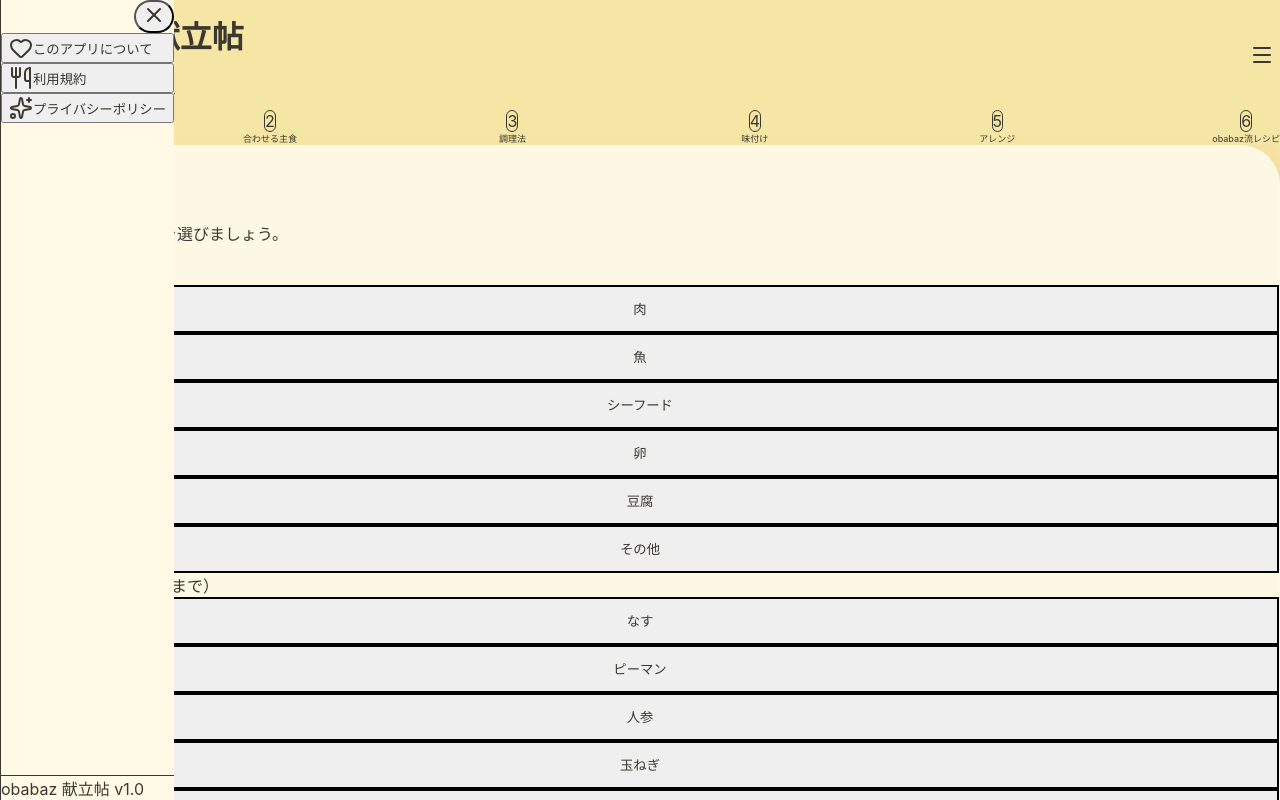
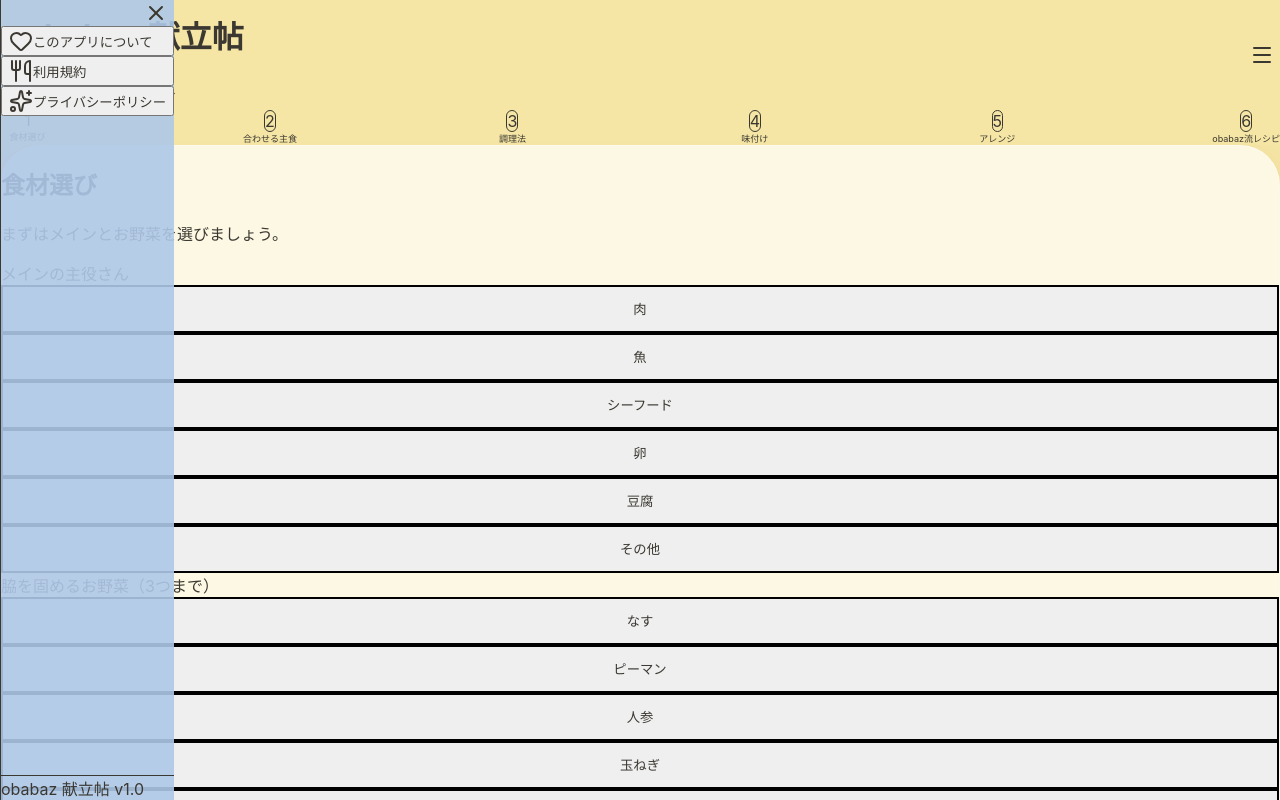
Before and after one commit to obabaz-meal-design/obabaz-kondate, a React (Vite) app: page / in a window 1280 px wide. Both pictures are taken after a click on the button "メニューを開く". Shown: the top 800 px of the page. Built offline with nearby package versions, Linux system fonts and the light colour scheme.

Commit message:
Remove border from close button and polish sidebar UI

```diff
--- a/src/App.jsx
+++ b/src/App.jsx
@@ -786,17 +786,18 @@ export default function App() {
                             animate={{ x: 0 }}
                             exit={{ x: '100%' }}
                             transition={{ type: 'spring', damping: 25, stiffness: 200 }}
-                            className="absolute top-0 right-0 h-full w-80 shadow-2xl p-8 flex flex-col border-l border-obabaz-warm-300 solid-bg"
+                            className="absolute top-0 right-0 h-full w-80 shadow-2xl p-10 flex flex-col border-l border-obabaz-warm-300 bg-[#AFC8E8]/90 backdrop-blur-xl"
                         >
                             <div className="flex justify-end mb-8">
                                 <button
                                     onClick={() => setIsMenuOpen(false)}
-                                    className="p-2 rounded-full hover:bg-white/50 transition-all"
+                                    className="w-12 h-12 flex items-center justify-center transition-all active:scale-90 flex-shrink-0 bg-transparent border-0 shadow-none outline-none appearance-none p-0"
+                                    aria-label="メニューを閉じる"
                                 >
-                                    <X className="w-6 h-6 text-obabaz-earth-600" />
+                                    <X className="w-8 h-8 text-obabaz-warm-600" />
                                 </button>
                             </div>
-                            <nav className="space-y-6">
+                            <nav className="space-y-8">
                                 <button
                                     onClick={() => { setShowModal('about'); setIsMenuOpen(false); }}
                                     className="w-full text-left font-bold text-obabaz-earth-700 hover:text-obabaz-warm-600 transition-colors flex items-center gap-3 text-lg"
@@ -816,7 +817,7 @@ export default function App() {
                                     <Sparkles className="w-5 h-5" /> プライバシーポリシー
                                 </button>
                             </nav>
-                            <div className="mt-auto pt-8 border-t border-obabaz-earth-200 text-xs text-obabaz-earth-400 font-medium">
+                            <div className="mt-auto pt-8 pb-12 border-t border-obabaz-earth-200 text-xs text-obabaz-earth-400 font-medium">
                                 obabaz 献立帖 v1.0
                             </div>
                         </motion.div>
```
